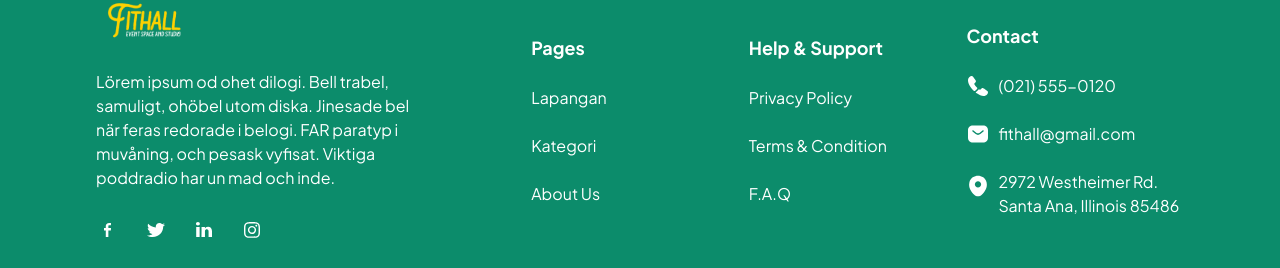
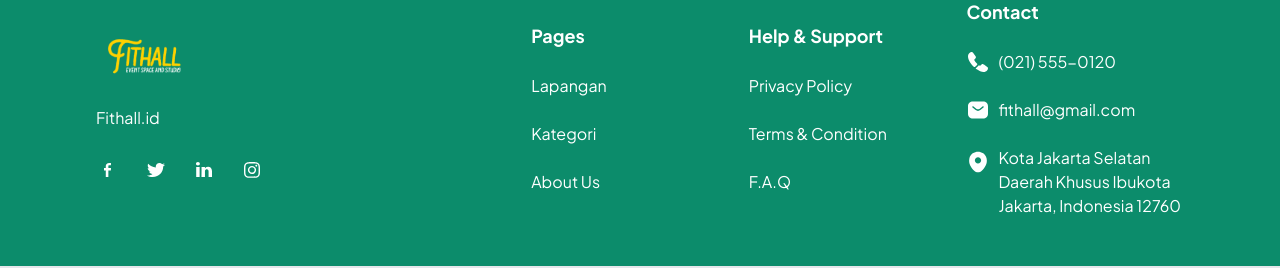
Before and after one commit to agitafajar/fithall, a Next.js app: page / in a window 1280 px wide. Shown: the part 1028-1296 px from the top of the page. Built offline with nearby package versions, Linux system fonts and the light colour scheme; no server answers.

Commit message:
change title

```diff
--- a/src/app/components/layout/Footer.tsx
+++ b/src/app/components/layout/Footer.tsx
@@ -1,4 +1,7 @@
 /* eslint-disable jsx-a11y/alt-text */
+
+import Link from "next/link";
+
 /* eslint-disable @next/next/no-img-element */
 export default function Footer() {
   return (
@@ -6,23 +9,37 @@ export default function Footer() {
       <div className="sm:hidden md:grid lg:grid xl:grid grid-cols-5 font-plus-jakarta-sans justify-center px-24 py-12 items-center border-b-2 mt-12 bg-primary text-white">
         <div className="col-span-2 flex flex-col gap-6 ">
           <img src="../assets/png/logo-fithall2.png" width="100px" />
-          <p className="pr-24">
-            Lörem ipsum od ohet dilogi. Bell trabel, samuligt, ohöbel utom
-            diska. Jinesade bel när feras redorade i belogi. FAR paratyp i
-            muvåning, och pesask vyfisat. Viktiga poddradio har un mad och inde.
-          </p>
+          <p className="pr-24">Fithall.id</p>
           <div className="flex gap-6">
-            <img src="../assets/svg/icon_white_facebook.svg" className="pt-1 cursor-pointer" />
-            <img src="../assets/svg/icon_white_twitter.svg" className="pt-1 cursor-pointer" />
-            <img src="../assets/svg/icon_white_linkedin.svg" className="pt-1 cursor-pointer" />
-            <img src="../assets/svg/icon_white_instagram.svg" className="pt-1 cursor-pointer" />
+            <img
+              src="../assets/svg/icon_white_facebook.svg"
+              className="pt-1 cursor-pointer"
+            />
+            <img
+              src="../assets/svg/icon_white_twitter.svg"
+              className="pt-1 cursor-pointer"
+            />
+            <img
+              src="../assets/svg/icon_white_linkedin.svg"
+              className="pt-1 cursor-pointer"
+            />
+            <img
+              src="../assets/svg/icon_white_instagram.svg"
+              className="pt-1 cursor-pointer"
+            />
           </div>
         </div>
         <div className="col-span-1 flex flex-col gap-6">
           <p className="font-bold text-lg">Pages</p>
-          <p className="cursor-pointer">Lapangan</p>
-          <p className="cursor-pointer">Kategori</p>
-          <p className="cursor-pointer">About Us</p>
+          <Link href="/lapangan" className="cursor-pointer">
+            Lapangan
+          </Link>
+          <Link href="/kategori" className="cursor-pointer">
+            Kategori
+          </Link>
+          <Link href="/about-us" className="cursor-pointer">
+            About Us
+          </Link>
         </div>
         <div className="col-span-1 flex flex-col gap-6">
           <p className="font-bold text-lg">Help & Support</p>
@@ -42,7 +59,10 @@ export default function Footer() {
           </div>
           <div className="flex gap-2 items-start cursor-pointer">
             <img src="../assets/svg/icon_white_location.svg" className="pt-1" />
-            <p>2972 Westheimer Rd. Santa Ana, Illinois 85486 </p>
+            <p>
+              Kota Jakarta Selatan Daerah Khusus Ibukota Jakarta, Indonesia
+              12760
+            </p>
           </div>
         </div>
       </div>
--- a/src/app/layout.tsx
+++ b/src/app/layout.tsx
@@ -9,8 +9,8 @@ import { Toaster } from "sonner";
 const inter = Inter({ subsets: ["latin"] });
 
 export const metadata: Metadata = {
-  title: "Create Next App",
-  description: "Generated by create next app",
+  title: "Fithall Event Space and Studio",
+  description: "fithall.id",
 };
 
 export default function RootLayout({
```
